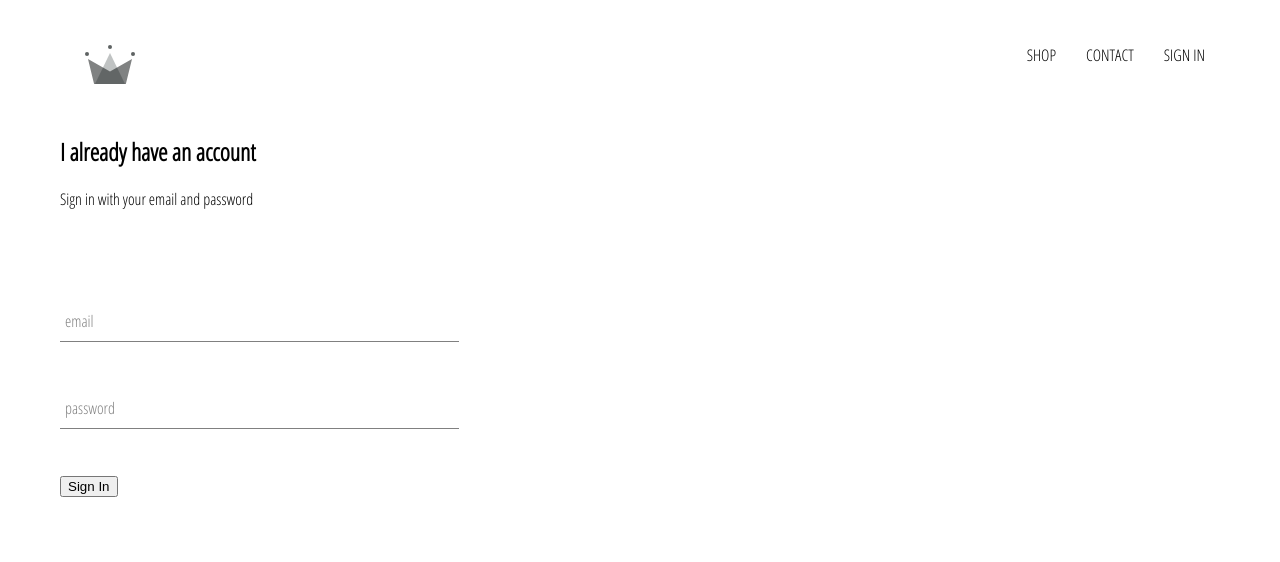
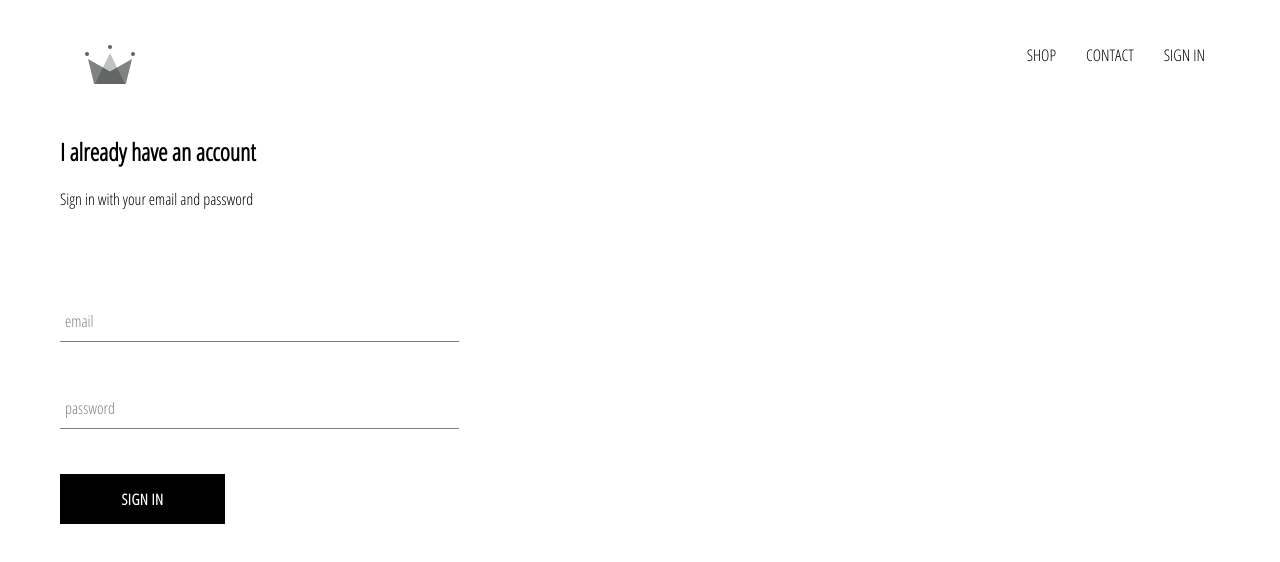
Before and after one commit to idr4n/ecommerce-project, a React (Create React App) app: page /signin in a window 1280 px wide. Shown: the top 562 px of the page. Built offline with nearby package versions, Linux system fonts and the light colour scheme.

Commit message:
Add custom button component

```diff
--- /dev/null
+++ b/src/components/custom-button/custom-button.component.jsx
@@ -0,0 +1,11 @@
+import React from 'react';
+
+import './custom-button.styles.scss';
+
+const CustomButton = ({ children, ...otherProps }) => (
+  <button className="custom-button" {...otherProps}>
+    {children}
+  </button>
+);
+
+export default CustomButton;
--- /dev/null
+++ b/src/components/custom-button/custom-button.styles.scss
@@ -0,0 +1,22 @@
+.custom-button {
+  min-width: 165px;
+  width: auto;
+  height: 50px;
+  letter-spacing: 0.5px;
+  line-height: 50px;
+  padding: 0 35px 0 35px;
+  font-size: 15px;
+  background-color: #000;
+  color: #fff;
+  text-transform: uppercase;
+  font-family: 'Open Sans Condensed';
+  font-weight: bolder;
+  border: none;
+  cursor: pointer;
+
+  &:hover {
+    background-color: #fff;
+    color: #000;
+    border: 1px solid #000;
+  }
+}
--- a/src/components/sign-in/sign-in.component.jsx
+++ b/src/components/sign-in/sign-in.component.jsx
@@ -3,6 +3,7 @@
 import './sign-in.styles.scss';
 
 import FormInput from '../form-input/form-input.component';
+import CustomButton from '../custom-button/custom-button.component';
 
 class SignIn extends React.Component {
   constructor(props) {
@@ -47,7 +48,7 @@
             required
           />
 
-          <input className="button" type="submit" value="Sign In" />
+          <CustomButton type="submit">Sign in</CustomButton>
         </form>
       </div>
     );
```
